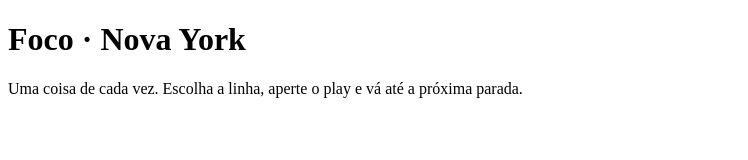
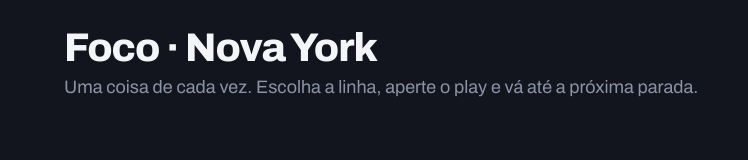
Before and after one commit to yayamin2/pomodoro, a plain HTML site: page index.html in a window 1280 px wide. Shown: the whole page, without its empty margins (0-748 px from the left). Drawn offline with Linux system fonts and the light colour scheme.

Commit message:
Cria estrutura básica da página

```diff
--- a/index.html
+++ b/index.html
@@ -2,9 +2,15 @@
 <html lang="pt-BR">
 
 <head>
-  <meta charset="UTF-8">
-  <meta name="viewport" content="width=device-width, initial-scale=1">
-  <title>Foco · Nova York</title>
+  <meta charset="UTF-8"> <!-- permite acentos e ç -->
+  <meta name="viewport" content="width=device-width, initial-scale=1"> <!-- ajusta ao celular -->
+  <title>Foco · Nova York</title> <!-- texto que aparece na aba do navegador -->
+  <!-- Fonte do Google Fonts -->
+  <link rel="preconnect" href="https://fonts.googleapis.com">
+  <link rel="preconnect" href="https://fonts.gstatic.com" crossorigin>
+  <link href="https://fonts.googleapis.com/css2?family=Archivo:wght@400;700;800&display=swap" rel="stylesheet">
+  <!-- Liga o arquivo de estilos -->
+  <link rel="stylesheet" href="style.css">
 </head>
 
 <body>
--- a/style.css
+++ b/style.css
@@ -0,0 +1,40 @@
+:root {
+  --bg: #12151d; /* fundo da página */
+  --text: #f4f5f8; /* cor do texto */
+  --muted: #8c93a6; /* cinza para textos secundários */
+  --taxi: #fbc22e; /* amarelo de destaque */
+  --sans: "Archivo", system-ui, sans-serif; /* fonte */
+}
+
+* {
+  box-sizing: border-box;
+  margin: 0;
+  padding: 0;
+}
+
+/* BODY: fundo, cor e fonte da página toda */
+body {
+  background: var(--bg);
+  color: var(--text);
+  font-family: var(--sans);
+  min-height: 100vh; /* ocupa a altura inteira da tela */
+}
+
+/* HEADER: limita a largura e centraliza o conteúdo */
+header {
+  max-width: 1200px;
+  margin: 0 auto; /*  centraliza */
+  padding: 26px 24px; /* espaço interno */
+}
+
+h1 {
+  font-size: 40px;
+  font-weight: 800;
+  letter-spacing: -1px; /* aproxima um pouco as letras */
+}
+
+header p {
+  color: var(--muted);
+  font-size: 18px;
+  margin-top: 8px;
+}
```
